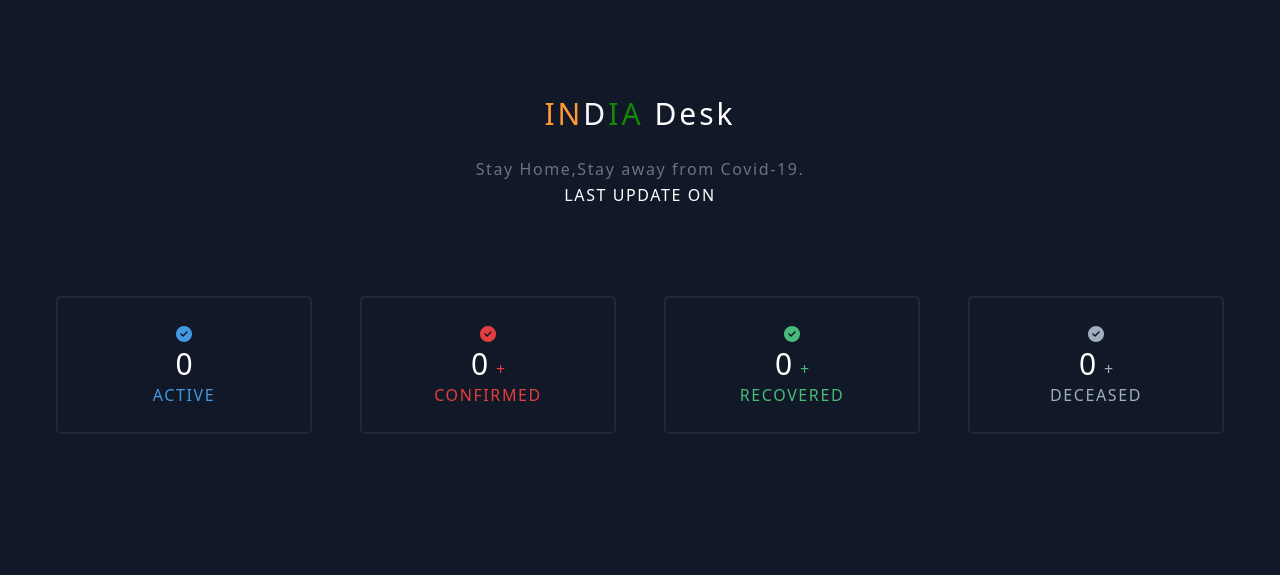
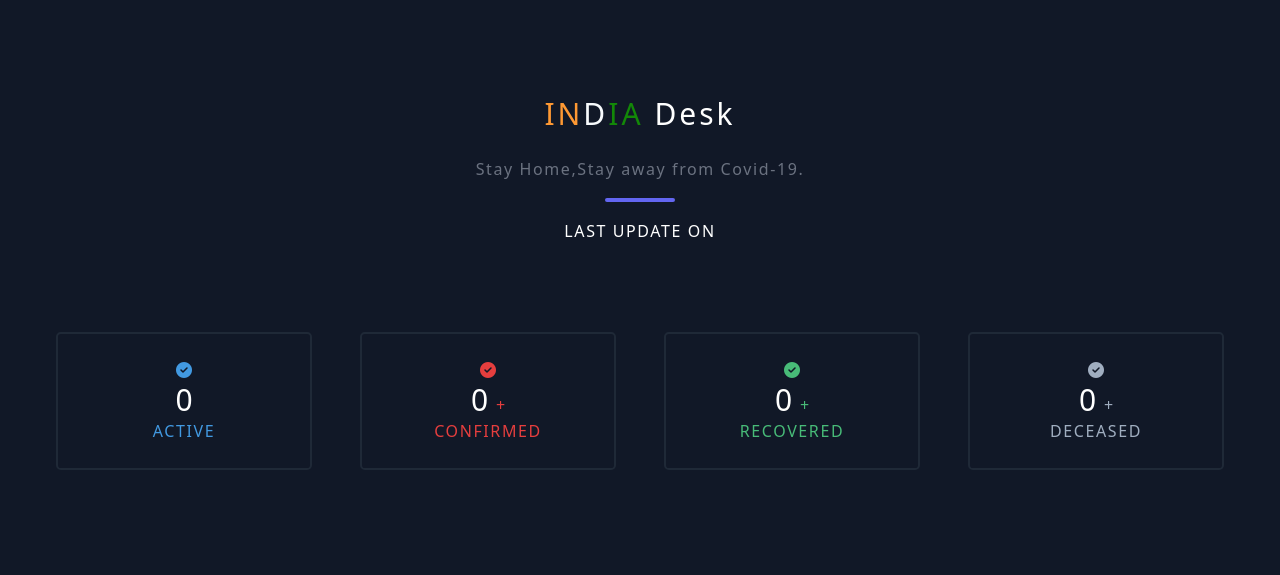
Before and after one commit to arungatla/covid-19-india-desk, a PHP site: page / in a window 1280 px wide. Shown: the part 152-727 px from the top of the page. Run offline with PHP 8.4, Linux system fonts and the light colour scheme; data that the repository does not hold is empty; some libraries are stand-ins or nearby versions; some web fonts are replaced.

Commit message:
some changes in the containers

```diff
--- a/index.php
+++ b/index.php
@@ -43,6 +43,9 @@
     <a class="flex title-font font-medium items-center text-white mb-4 md:mb-0">
     <a href="#"><img src="virusw24.png" alt="virus"></a>
       <span class="ml-3 text-xl text-gray-200 tracking-widest">Covid-19 Desk India</span>
+      <!-- <div class="flex mt-6 justify-center"> -->
+        <!-- <div class="w-16 h-1 rounded-full bg-indigo-500 inline-flex"></div> -->
+      <!-- </div> -->
     </a>
     <nav class="md:ml-auto md:mr-auto flex flex-wrap items-center text-base justify-center">
       <!-- <a href="#confirmed" class="mr-5 hover:text-white">CONFIRMED</a>
@@ -70,11 +73,14 @@
       Desk</h1>
       <p class=" mx-auto leading-relaxed text-base tracking-widest">Stay Home,Stay away from Covid-19.</p>
       <div></div>
-      <p class=" text-center mx-auto leading-relaxed text-base tracking-widest" style="color: white;">LAST UPDATE ON</p>
+      <div class="flex mt-3 justify-center">
+        <div class="w-16 h-1 rounded-full bg-indigo-500 inline-flex" style="width: 70px;"></div>
+      </div>
+      <p class=" text-center mx-auto leading-relaxed text-base tracking-widest mt-3" style="color: white;">LAST UPDATE ON</p>
       <p class=" text-center mx-auto leading-relaxed text-base tracking-widest" style="color: white"><?php echo $lastupdate ?></p>
     </div>
     <div class="flex flex-wrap -m-4 text-center">
-      <div class="p-4 md:w-1/4 sm:w-1/2 w-full">
+      <div class="p-4 md:w-1/4 sm:w-1/2 w-full ">
         <div class="border-2 border-gray-800 px-4 py-6 rounded-lg">
         <i class="fas fa-check-circle" style="color:#4299E1;"></i>
           <h2 class="title-font font-medium text-3xl text-white "><?php echo $active_cases ?></h2>
```
